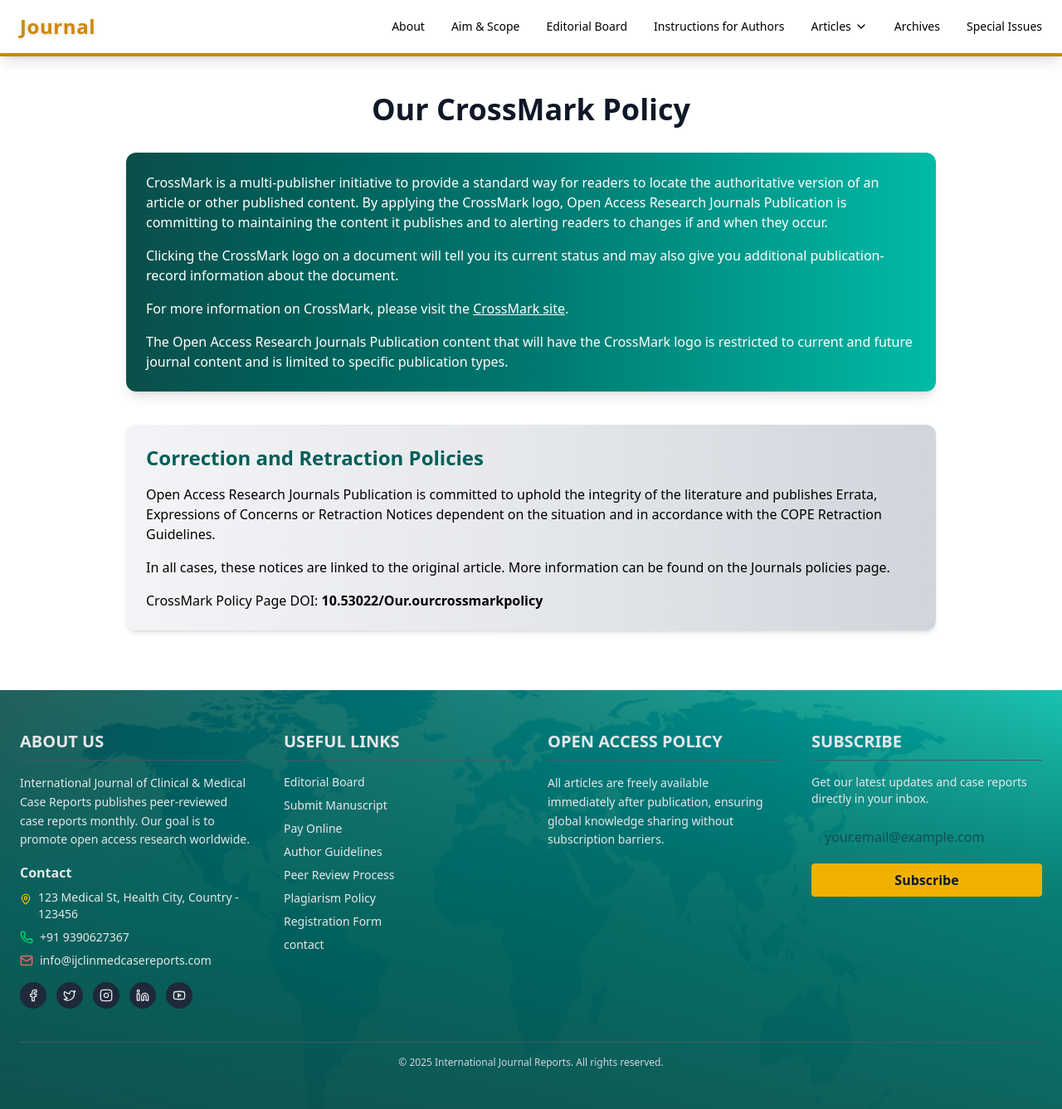
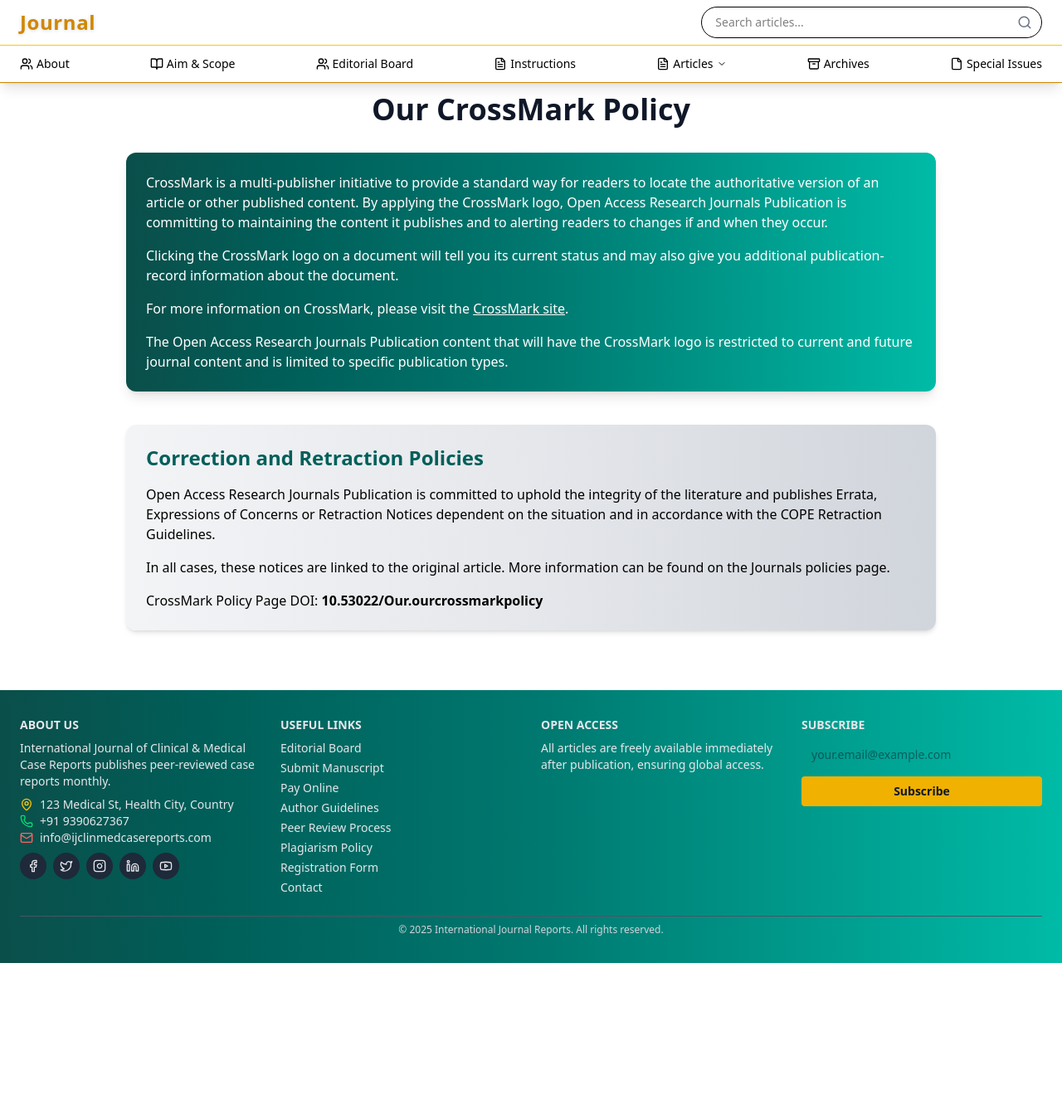
Before and after one commit to saikiranyalavarthi/journels, a React (Vite) app: page /about/crossmark in a window 1280 px wide. Shown: the whole page at 83% size. After the commit the page ends 1161 px from the top, so only its background shows below. Built offline with nearby package versions, Linux system fonts and the light colour scheme.

Commit message:
first commit

```diff
--- a/src/Components/Footer.jsx
+++ b/src/Components/Footer.jsx
@@ -1,4 +1,4 @@
-import React from "react";
+import { Link } from "react-router-dom";
 import {
   Mail,
   Phone,
@@ -9,89 +9,64 @@ import {
   Instagram,
   Youtube,
 } from "lucide-react";
-import { Link } from "react-router-dom"; // Make sure you have react-router-dom installed
 
 const Footer = () => {
   return (
-    <footer className="relative overflow-hidden bg-gradient-to-r from-teal-900 via-teal-700 to-teal-500 text-gray-200 py-12 px-6">
-      {/* Animated Background Map */}
-      <div className="absolute inset-0 opacity-10">
-        <img
-          src="/map.jpg"
-          alt="Map Background"
-          className="w-full h-full object-cover animate-slow-zoom"
-        />
-      </div>
-
-      {/* Gradient Overlay */}
-      <div className="absolute inset-0 bg-gradient-to-t from-teal-900/80 via-teal-800/70 to-transparent"></div>
-
-      {/* Footer Content */}
-      <div className="relative max-w-7xl mx-auto grid grid-cols-1 md:grid-cols-4 gap-10">
-        {/* About Us + Contact */}
+    <footer className="bg-gradient-to-r from-teal-900 via-teal-700 to-teal-500 text-gray-200 py-8 px-6">
+      <div className="max-w-7xl mx-auto grid grid-cols-1 md:grid-cols-4 gap-6 text-sm">
+        {/* About + Contact */}
         <div>
-          <h3 className="text-xl font-bold mb-4 border-b border-gray-600 pb-2">
-            ABOUT US
-          </h3>
-          <p className="mb-4 text-sm leading-relaxed">
+          <h3 className="font-bold mb-2">ABOUT US</h3>
+          <p className="mb-2">
             International Journal of Clinical & Medical Case Reports publishes
-            peer-reviewed case reports monthly. Our goal is to promote open
-            access research worldwide.
+            peer-reviewed case reports monthly.
           </p>
-
-          <h4 className="font-semibold mb-2">Contact</h4>
-          <p className="flex items-start gap-2 mb-2 text-sm">
-            <MapPin className="w-4 h-4 text-yellow-400 mt-1" />
-            123 Medical St, Health City, Country - 123456
+          <p className="flex items-center gap-2">
+            <MapPin className="w-4 h-4 text-yellow-400" />
+            123 Medical St, Health City, Country
           </p>
-          <p className="flex items-center gap-2 mb-2 text-sm">
+          <p className="flex items-center gap-2">
             <Phone className="w-4 h-4 text-green-400" />
             +91 9390627367
           </p>
-          <p className="flex items-center gap-2 text-sm">
+          <p className="flex items-center gap-2">
             <Mail className="w-4 h-4 text-red-400" />
             <a
               href="mailto:info@ijclinmedcasereports.com"
-              className="hover:underline hover:decoration-red-500 hover:underline-offset-4 transition"
+              className="hover:underline"
             >
               info@ijclinmedcasereports.com
             </a>
           </p>
 
-          {/* Social Icons */}
-          <div className="flex space-x-3 mt-4">
+          <div className="flex space-x-2 mt-2">
             <a
               href="#"
-              aria-label="Facebook"
-              className="p-2 bg-gray-800 rounded-full hover:bg-blue-600 transition"
+              className="p-2 bg-gray-800 rounded-full hover:bg-blue-600"
             >
               <Facebook className="w-4 h-4" />
             </a>
             <a
               href="#"
-              aria-label="Twitter"
-              className="p-2 bg-gray-800 rounded-full hover:bg-sky-500 transition"
+              className="p-2 bg-gray-800 rounded-full hover:bg-sky-500"
             >
               <Twitter className="w-4 h-4" />
             </a>
             <a
               href="#"
-              aria-label="Instagram"
-              className="p-2 bg-gray-800 rounded-full hover:bg-pink-500 transition"
+              className="p-2 bg-gray-800 rounded-full hover:bg-pink-500"
             >
               <Instagram className="w-4 h-4" />
             </a>
             <a
               href="#"
-              aria-label="LinkedIn"
-              className="p-2 bg-gray-800 rounded-full hover:bg-blue-500 transition"
+              className="p-2 bg-gray-800 rounded-full hover:bg-blue-500"
             >
               <Linkedin className="w-4 h-4" />
             </a>
             <a
               href="#"
-              aria-label="YouTube"
-              className="p-2 bg-gray-800 rounded-full hover:bg-red-600 transition"
+              className="p-2 bg-gray-800 rounded-full hover:bg-red-600"
             >
               <Youtube className="w-4 h-4" />
             </a>
@@ -99,12 +74,9 @@ const Footer = () => {
         </div>
 
         {/* Useful Links */}
-
         <div>
-          <h3 className="text-xl font-bold mb-4 border-b border-gray-600 pb-2">
-            USEFUL LINKS
-          </h3>
-          <ul className="space-y-2 text-sm">
+          <h3 className="font-bold mb-2">USEFUL LINKS</h3>
+          <ul className="space-y-1">
             {[
               { name: "Editorial Board", path: "/editorial-board" },
               { name: "Submit Manuscript", path: "/submit-manuscript" },
@@ -113,13 +85,10 @@ const Footer = () => {
               { name: "Peer Review Process", path: "/peer-review" },
               { name: "Plagiarism Policy", path: "/plagiarism-policy" },
               { name: "Registration Form", path: "/registration" },
-              { name: "contact", path: "/contact" },
+              { name: "Contact", path: "/contact" },
             ].map((link, idx) => (
               <li key={idx}>
-                <Link
-                  to={link.path}
-                  className="hover:underline hover:decoration-red-500 hover:underline-offset-4 transition"
-                >
+                <Link to={link.path} className="hover:underline">
                   {link.name}
                 </Link>
               </li>
@@ -127,35 +96,28 @@ const Footer = () => {
           </ul>
         </div>
 
-        {/* Open Access Policy */}
+        {/* Open Access */}
         <div>
-          <h3 className="text-xl font-bold mb-4 border-b border-gray-600 pb-2">
-            OPEN ACCESS POLICY
-          </h3>
-          <p className="text-sm leading-relaxed">
+          <h3 className="font-bold mb-2">OPEN ACCESS</h3>
+          <p>
             All articles are freely available immediately after publication,
-            ensuring global knowledge sharing without subscription barriers.
+            ensuring global access.
           </p>
         </div>
 
         {/* Subscribe */}
         <div>
-          <h3 className="text-xl font-bold mb-4 border-b border-gray-600 pb-2">
-            SUBSCRIBE
-          </h3>
-          <p className="mb-4 text-sm">
-            Get our latest updates and case reports directly in your inbox.
-          </p>
-          <form className="flex flex-col space-y-3">
+          <h3 className="font-bold mb-2">SUBSCRIBE</h3>
+          <form className="flex flex-col space-y-2">
             <input
               type="email"
               placeholder="your.email@example.com"
-              className="px-4 py-2 text-gray-900 rounded focus:outline-none focus:ring-2 focus:ring-yellow-400"
+              className="px-3 py-2 text-gray-900 rounded focus:outline-none focus:ring-2 focus:ring-yellow-400 text-sm"
               required
             />
             <button
               type="submit"
-              className="bg-yellow-500 text-gray-900 font-semibold py-2 rounded hover:bg-yellow-400 transition"
+              className="bg-yellow-500 text-gray-900 font-semibold py-2 rounded hover:bg-yellow-400 transition text-sm"
             >
               Subscribe
             </button>
@@ -163,8 +125,8 @@ const Footer = () => {
         </div>
       </div>
 
-      {/* Footer Bottom */}
-      <div className="relative mt-10 border-t border-gray-600 pt-4 text-center text-xs text-gray-300">
+      {/* Bottom */}
+      <div className="mt-6 border-t border-gray-600 pt-2 text-center text-xs text-gray-300">
         © {new Date().getFullYear()} International Journal Reports. All rights
         reserved.
       </div>
--- a/src/Components/Navabr.jsx
+++ b/src/Components/Navabr.jsx
@@ -1,11 +1,201 @@
+// import { useState, useEffect } from "react";
+// import { Link } from "react-router-dom";
+// import { Menu, X, ChevronDown } from "lucide-react";
+
+// export default function Navbar() {
+//   const [open, setOpen] = useState(false);
+//   const [mobileArticlesOpen, setMobileArticlesOpen] = useState(false);
+//   const [scrolled, setScrolled] = useState(false);
+
+//   // Sticky effect on scroll
+//   useEffect(() => {
+//     const handleScroll = () => setScrolled(window.scrollY > 10);
+//     window.addEventListener("scroll", handleScroll);
+//     return () => window.removeEventListener("scroll", handleScroll);
+//   }, []);
+
+//   return (
+//     <header className="fixed top-0 left-0 w-full z-50 transition-all duration-300 border-b-4 border-yellow-600 shadow-lg">
+//       {/* Main Navbar */}
+//       <nav
+//         className={`${
+//           scrolled
+//             ? "bg-white/80 backdrop-blur-md"
+//             : "bg-white/60 backdrop-blur-md"
+//         } transition-all duration-300`}
+//       >
+//         <div className="max-w-7xl mx-auto px-6 py-4 flex justify-between items-center">
+//           {/* Logo */}
+//           <Link
+//             to="/"
+//             className="text-2xl font-extrabold tracking-wide text-yellow-600 drop-shadow-sm"
+//           >
+//             Journal
+//           </Link>
+
+//           {/* Desktop Nav */}
+//           <div className="hidden md:flex gap-8 items-center text-sm font-medium">
+//             <Link to="/about" className="hover:text-yellow-600 transition">
+//               About
+//             </Link>
+//             <Link to="/aim-scope" className="hover:text-yellow-600 transition">
+//               Aim &amp; Scope
+//             </Link>
+//             <Link
+//               to="/editorial-board"
+//               className="hover:text-yellow-600 transition"
+//             >
+//               Editorial Board
+//             </Link>
+//             <Link
+//               to="/instructions"
+//               className="hover:text-yellow-600 transition"
+//             >
+//               Instructions for Authors
+//             </Link>
+
+//             {/* Articles Dropdown */}
+//             <div className="relative group">
+//               <button className="flex items-center gap-1 hover:text-yellow-600 transition">
+//                 Articles <ChevronDown size={16} />
+//               </button>
+//               <div className="absolute top-full left-0 mt-2 w-52 bg-white/90 backdrop-blur-md text-black rounded-lg shadow-md py-2 opacity-0 invisible group-hover:opacity-100 group-hover:visible group-hover:translate-y-1 transform transition-all duration-200 z-50">
+//                 <Link
+//                   to="/articles/in-press"
+//                   className="block px-4 py-2 hover:bg-gray-100/50 rounded-md"
+//                 >
+//                   Articles-In-Press
+//                 </Link>
+//                 <Link
+//                   to="/articles/current"
+//                   className="block px-4 py-2 hover:bg-gray-100/50 rounded-md"
+//                 >
+//                   Current Issue
+//                 </Link>
+//               </div>
+//             </div>
+
+//             <Link to="/archives" className="hover:text-yellow-600 transition">
+//               Archives
+//             </Link>
+//             <Link
+//               to="/special-issues"
+//               className="hover:text-yellow-600 transition"
+//             >
+//               Special Issues
+//             </Link>
+//           </div>
+
+//           {/* Mobile Menu Button */}
+//           <button
+//             className="md:hidden text-black"
+//             onClick={() => setOpen(!open)}
+//             aria-label="Toggle Menu"
+//           >
+//             {open ? <X size={28} /> : <Menu size={28} />}
+//           </button>
+//         </div>
+
+//         {/* Mobile Menu */}
+//         {open && (
+//           <div className="md:hidden bg-white/90 backdrop-blur-md border-t border-yellow-600 px-6 py-6 space-y-4 text-black font-medium shadow-lg">
+//             <Link
+//               to="/about"
+//               onClick={() => setOpen(false)}
+//               className="block hover:text-yellow-600"
+//             >
+//               About
+//             </Link>
+//             <Link
+//               to="/aim-scope"
+//               onClick={() => setOpen(false)}
+//               className="block hover:text-yellow-600"
+//             >
+//               Aim &amp; Scope
+//             </Link>
+//             <Link
+//               to="/editorial-board"
+//               onClick={() => setOpen(false)}
+//               className="block hover:text-yellow-600"
+//             >
+//               Editorial Board
+//             </Link>
+//             <Link
+//               to="/instructions"
+//               onClick={() => setOpen(false)}
+//               className="block hover:text-yellow-600"
+//             >
+//               Instructions for Authors
+//             </Link>
+
+//             {/* Mobile Articles Dropdown */}
+//             <div>
+//               <button
+//                 onClick={() => setMobileArticlesOpen(!mobileArticlesOpen)}
+//                 className="w-full flex justify-between items-center hover:text-yellow-600 transition"
+//               >
+//                 Articles <ChevronDown size={16} />
+//               </button>
+//               {mobileArticlesOpen && (
+//                 <div className="mt-2 space-y-2 pl-4 text-sm">
+//                   <Link
+//                     to="/articles/in-press"
+//                     onClick={() => setOpen(false)}
+//                     className="block hover:text-yellow-600"
+//                   >
+//                     Articles-In-Press
+//                   </Link>
+//                   <Link
+//                     to="/articles/current"
+//                     onClick={() => setOpen(false)}
+//                     className="block hover:text-yellow-600"
+//                   >
+//                     Current Issue
+//                   </Link>
+//                 </div>
+//               )}
+//             </div>
+
+//             <Link
+//               to="/archives"
+//               onClick={() => setOpen(false)}
+//               className="block hover:text-yellow-600"
+//             >
+//               Archives
+//             </Link>
+//             <Link
+//               to="/special-issues"
+//               onClick={() => setOpen(false)}
+//               className="block hover:text-yellow-600"
+//             >
+//               Special Issues
+//             </Link>
+//           </div>
+//         )}
+//       </nav>
+//     </header>
+//   );
+// }
+
 import { useState, useEffect } from "react";
 import { Link } from "react-router-dom";
-import { Menu, X, ChevronDown } from "lucide-react";
+import {
+  Menu,
+  X,
+  ChevronDown,
+  Search,
+  BookOpen,
+  Users,
+  FileText,
+  File,
+  Archive,
+} from "lucide-react";
 
 export default function Navbar() {
   const [open, setOpen] = useState(false);
   const [mobileArticlesOpen, setMobileArticlesOpen] = useState(false);
   const [scrolled, setScrolled] = useState(false);
+  const [search, setSearch] = useState("");
 
   // Sticky effect on scroll
   useEffect(() => {
@@ -14,76 +204,92 @@ export default function Navbar() {
     return () => window.removeEventListener("scroll", handleScroll);
   }, []);
 
+  const menuItems = [
+    { name: "About", to: "/about", icon: Users },
+    { name: "Aim & Scope", to: "/aim-scope", icon: BookOpen },
+    { name: "Editorial Board", to: "/editorial-board", icon: Users },
+    { name: "Instructions", to: "/instructions", icon: FileText },
+    {
+      name: "Articles",
+      icon: FileText,
+      submenu: [
+        { name: "Articles-In-Press", to: "/articles/in-press" },
+        { name: "Current Issue", to: "/articles/current" },
+      ],
+    },
+    { name: "Archives", to: "/archives", icon: Archive },
+    { name: "Special Issues", to: "/special-issues", icon: File },
+  ];
+
   return (
-    <header className="fixed top-0 left-0 w-full z-50 transition-all duration-300 border-b-4 border-yellow-600 shadow-lg">
-      {/* Main Navbar */}
-      <nav
-        className={`${
-          scrolled
-            ? "bg-white/80 backdrop-blur-md"
-            : "bg-white/60 backdrop-blur-md"
-        } transition-all duration-300`}
-      >
-        <div className="max-w-7xl mx-auto px-6 py-4 flex justify-between items-center">
-          {/* Logo */}
+    <header className="fixed top-0 left-0 w-full z-50 shadow-lg border-b border-yellow-600 bg-white/90 backdrop-blur-md transition-all duration-300">
+      {/* Top Row: Logo + Search */}
+      <div className="max-w-7xl mx-auto px-6 py-2 flex justify-between items-center border-b border-yellow-400">
         <Link
           to="/"
           className="text-2xl font-extrabold tracking-wide text-yellow-600 drop-shadow-sm"
         >
           Journal
         </Link>
-
-          {/* Desktop Nav */}
-          <div className="hidden md:flex gap-8 items-center text-sm font-medium">
-            <Link to="/about" className="hover:text-yellow-600 transition">
-              About
-            </Link>
-            <Link to="/aim-scope" className="hover:text-yellow-600 transition">
-              Aim &amp; Scope
-            </Link>
-            <Link
-              to="/editorial-board"
-              className="hover:text-yellow-600 transition"
-            >
-              Editorial Board
-            </Link>
-            <Link
-              to="/instructions"
-              className="hover:text-yellow-600 transition"
-            >
-              Instructions for Authors
-            </Link>
-
-            {/* Articles Dropdown */}
-            <div className="relative group">
-              <button className="flex items-center gap-1 hover:text-yellow-600 transition">
-                Articles <ChevronDown size={16} />
-              </button>
-              <div className="absolute top-full left-0 mt-2 w-52 bg-white/90 backdrop-blur-md text-black rounded-lg shadow-md py-2 opacity-0 invisible group-hover:opacity-100 group-hover:visible group-hover:translate-y-1 transform transition-all duration-200 z-50">
-                <Link
-                  to="/articles/in-press"
-                  className="block px-4 py-2 hover:bg-gray-100/50 rounded-md"
-                >
-                  Articles-In-Press
-                </Link>
-                <Link
-                  to="/articles/current"
-                  className="block px-4 py-2 hover:bg-gray-100/50 rounded-md"
-                >
-                  Current Issue
-                </Link>
+        {/* Desktop Search */}
+        <div className="relative w-1/3 hidden md:block">
+          <input
+            type="text"
+            value={search}
+            onChange={(e) => setSearch(e.target.value)}
+            placeholder="Search articles..."
+            className="w-full px-4 py-2 border rounded-full focus:outline-none focus:ring-2 focus:ring-yellow-500 text-sm"
+          />
+          <Search
+            className="absolute right-3 top-1/2 -translate-y-1/2 text-gray-500"
+            size={18}
+          />
+        </div>
+        {/* Mobile search icon */}
+        <div className="md:hidden">
+          <Search size={20} />
         </div>
       </div>
 
-            <Link to="/archives" className="hover:text-yellow-600 transition">
-              Archives
+      {/* Navigation Row */}
+      <nav
+        className={`transition-all duration-300 ${scrolled ? "shadow-md" : ""}`}
+      >
+        <div className="max-w-7xl mx-auto px-6 py-3 flex justify-between items-center">
+          {/* Desktop Menu */}
+          <div className="hidden md:flex gap-6 items-center text-sm font-medium w-full justify-between">
+            {menuItems.map((item) =>
+              item.submenu ? (
+                <div
+                  key={item.name}
+                  className="relative group flex flex-col items-center"
+                >
+                  <button className="flex items-center gap-1 hover:text-yellow-600 transition">
+                    <item.icon size={16} /> {item.name}{" "}
+                    <ChevronDown size={12} />
+                  </button>
+                  <div className="absolute top-full left-0 mt-2 w-48 bg-white rounded-lg shadow-md py-2 opacity-0 invisible group-hover:opacity-100 group-hover:visible transition-all duration-200 z-50">
+                    {item.submenu.map((sub) => (
+                      <Link
+                        key={sub.name}
+                        to={sub.to}
+                        className="block px-4 py-2 hover:bg-gray-100 rounded-md text-black"
+                      >
+                        {sub.name}
                       </Link>
+                    ))}
+                  </div>
+                </div>
+              ) : (
                 <Link
-              to="/special-issues"
-              className="hover:text-yellow-600 transition"
+                  key={item.name}
+                  to={item.to}
+                  className="flex items-center gap-1 hover:text-yellow-600 transition"
                 >
-              Special Issues
+                  <item.icon size={16} /> {item.name}
                 </Link>
+              )
+            )}
           </div>
 
           {/* Mobile Menu Button */}
@@ -98,78 +304,42 @@ export default function Navbar() {
 
         {/* Mobile Menu */}
         {open && (
-          <div className="md:hidden bg-white/90 backdrop-blur-md border-t border-yellow-600 px-6 py-6 space-y-4 text-black font-medium shadow-lg">
-            <Link
-              to="/about"
-              onClick={() => setOpen(false)}
-              className="block hover:text-yellow-600"
-            >
-              About
-            </Link>
-            <Link
-              to="/aim-scope"
-              onClick={() => setOpen(false)}
-              className="block hover:text-yellow-600"
-            >
-              Aim &amp; Scope
-            </Link>
-            <Link
-              to="/editorial-board"
-              onClick={() => setOpen(false)}
-              className="block hover:text-yellow-600"
-            >
-              Editorial Board
-            </Link>
-            <Link
-              to="/instructions"
-              onClick={() => setOpen(false)}
-              className="block hover:text-yellow-600"
-            >
-              Instructions for Authors
-            </Link>
-
-            {/* Mobile Articles Dropdown */}
-            <div>
+          <div className="md:hidden bg-white/95 backdrop-blur-md border-t border-yellow-600 px-6 py-6 space-y-4 text-black font-medium shadow-lg">
+            {menuItems.map((item) =>
+              item.submenu ? (
+                <div key={item.name}>
                   <button
                     onClick={() => setMobileArticlesOpen(!mobileArticlesOpen)}
                     className="w-full flex justify-between items-center hover:text-yellow-600 transition"
                   >
-                Articles <ChevronDown size={16} />
+                    {item.name} <ChevronDown size={16} />
                   </button>
                   {mobileArticlesOpen && (
                     <div className="mt-2 space-y-2 pl-4 text-sm">
+                      {item.submenu.map((sub) => (
                         <Link
-                    to="/articles/in-press"
+                          key={sub.name}
+                          to={sub.to}
                           onClick={() => setOpen(false)}
                           className="block hover:text-yellow-600"
                         >
-                    Articles-In-Press
+                          {sub.name}
                         </Link>
+                      ))}
+                    </div>
+                  )}
+                </div>
+              ) : (
                 <Link
-                    to="/articles/current"
+                  key={item.name}
+                  to={item.to}
                   onClick={() => setOpen(false)}
                   className="block hover:text-yellow-600"
                 >
-                    Current Issue
+                  {item.name}
                 </Link>
-                </div>
+              )
             )}
-            </div>
-
-            <Link
-              to="/archives"
-              onClick={() => setOpen(false)}
-              className="block hover:text-yellow-600"
-            >
-              Archives
-            </Link>
-            <Link
-              to="/special-issues"
-              onClick={() => setOpen(false)}
-              className="block hover:text-yellow-600"
-            >
-              Special Issues
-            </Link>
           </div>
         )}
       </nav>
```
Also changed, not shown: src/pages/Home.jsx (+25 -9 lines). Lines whose indentation alone changed are shown as unchanged.
